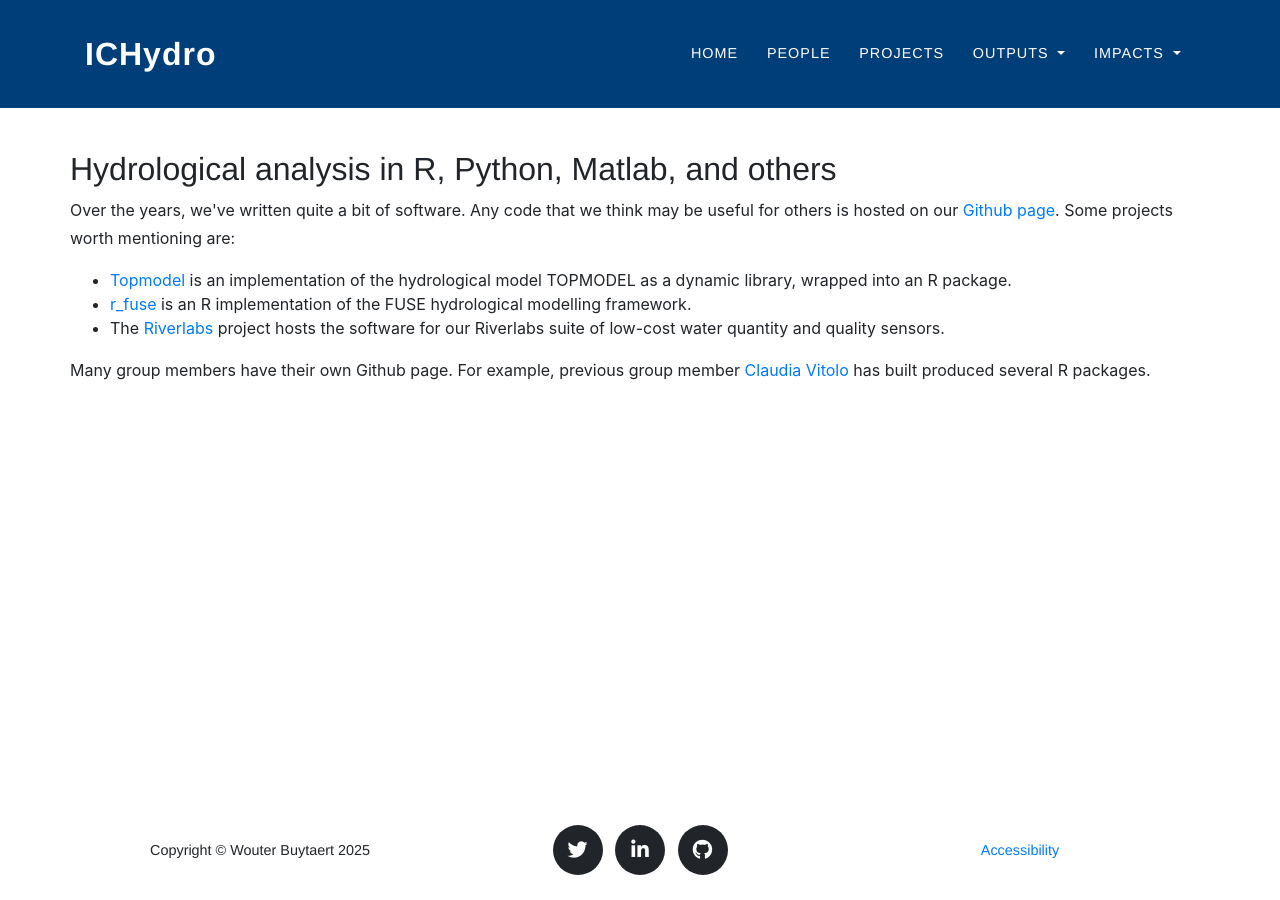
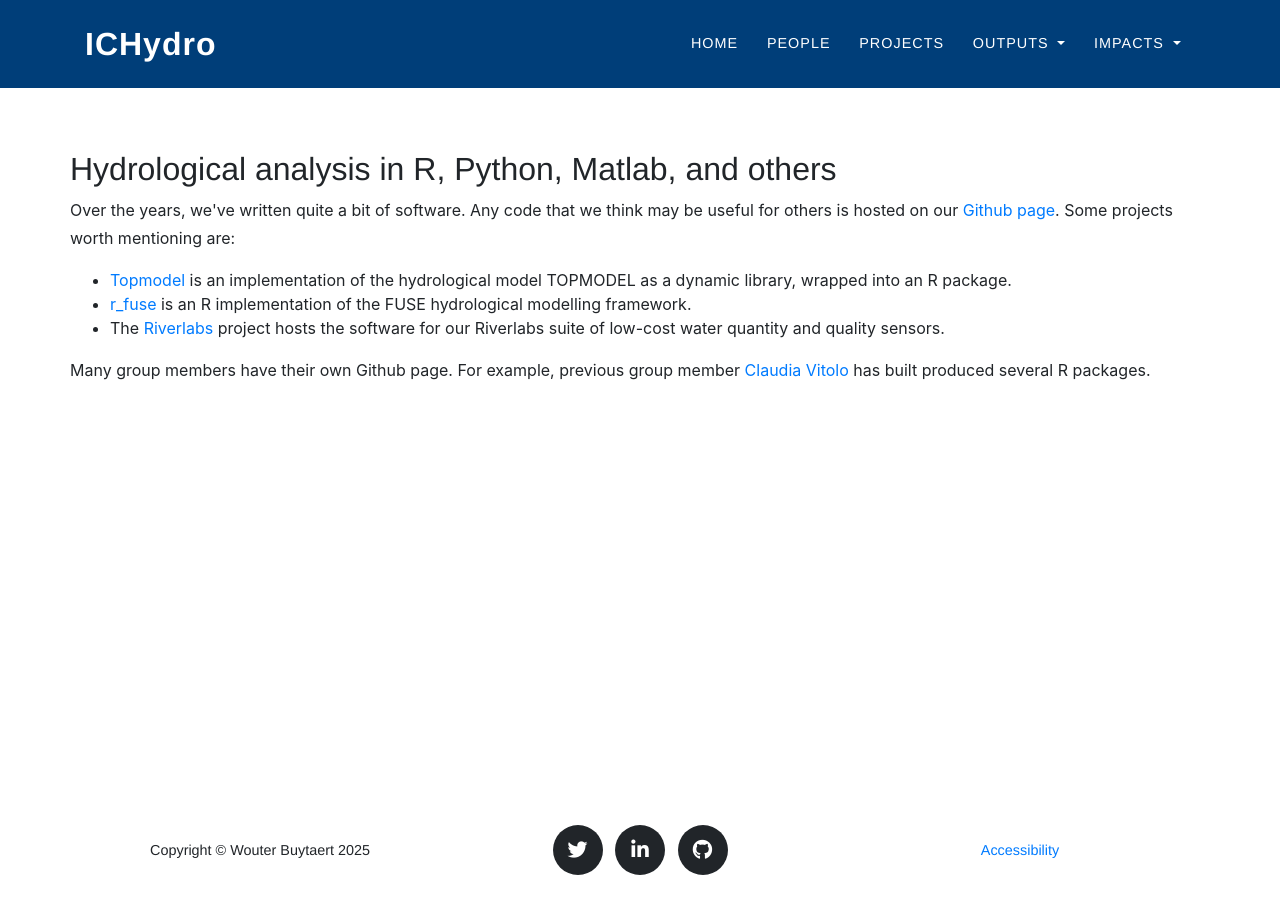
Before and after one commit to ICHydro/ichydro.github.io, a Jekyll site: the page built from software.md, in a window 1280 px wide. Built offline with Jekyll 4.4.1, drawn with Linux system fonts in a browser that asks for light colours; some web fonts are replaced.

Commit message:
Clean up navigation HTML and ensure navbar always has background

```diff
--- a/_includes/nav.html
+++ b/_includes/nav.html
@@ -22,15 +22,15 @@
         {%- else -%}
         <li class="nav-item">
           {%- if link.url -%}
-		    <a class="nav-link js-scroll-trigger" href="{{ link.url | relative_url }}">{{ link.title }}</a>
-		  {%- else if link.section -%}
-		    <a class="nav-link js-scroll-trigger" href="{{ site.baseurl }}/#{{ link.section }}">{{ link.title }}</a>
+          <a class="nav-link" href="{{ link.url | relative_url }}">{{ link.title }}</a>
+          {%- elsif link.section -%}
+          <a class="nav-link" href="{{ site.baseurl }}/#{{ link.section }}">{{ link.title }}</a>
           {%- else -%}
-		    <a class="nav-link js-scroll-trigger" href="#">{{ link.title }}</a>
+          <a class="nav-link" href="#">{{ link.title }}</a>
           {%- endif -%}
         </li>
         {%- endif -%}
-		  {% endfor %}
+        {%- endfor -%}
       </ul>
     </div>
   </div>
--- a/_sass/components/_navbar.scss
+++ b/_sass/components/_navbar.scss
@@ -43,13 +43,13 @@
 }
 @media(min-width:992px) {
   #mainNav {
-    padding-top: 25px;
-    padding-bottom: 25px;
-    -webkit-transition: padding-top 0.3s, padding-bottom 0.3s;
-    -moz-transition: padding-top 0.3s, padding-bottom 0.3s;
-    transition: padding-top 0.3s, padding-bottom 0.3s;
+    padding-top: 15px;
+    padding-bottom: 15px;
+    -webkit-transition: padding-top 0.3s, padding-bottom 0.3s, background-color 0.3s;
+    -moz-transition: padding-top 0.3s, padding-bottom 0.3s, background-color 0.3s;
+    transition: padding-top 0.3s, padding-bottom 0.3s, background-color 0.3s;
     border: none;
-    background-color: transparent;
+    background-color: $gray-900;
     .navbar-brand {
       font-size: 2em;
       -webkit-transition: all 0.3s;
@@ -64,12 +64,12 @@
       }
     }
     &.navbar-shrink {
-      padding-top: 0;
-      padding-bottom: 0;
+      padding-top: 10px;
+      padding-bottom: 10px;
       background-color: #003e79;
       .navbar-brand {
         font-size: 1.5em;
-        padding: 12px 0;
+        padding: 8px 0;
       }
     }
   }
```
Lines whose indentation alone changed are shown as unchanged.
